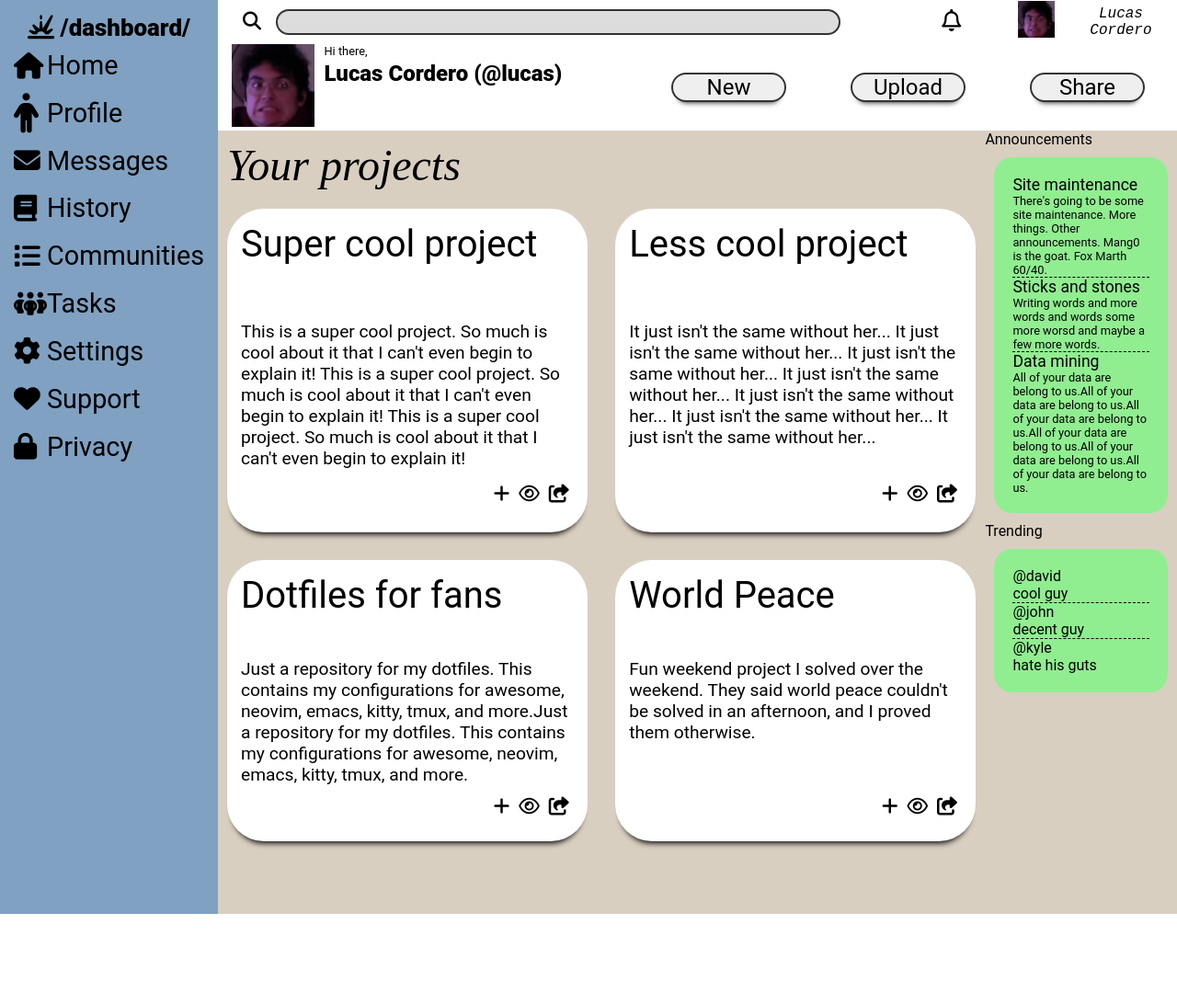
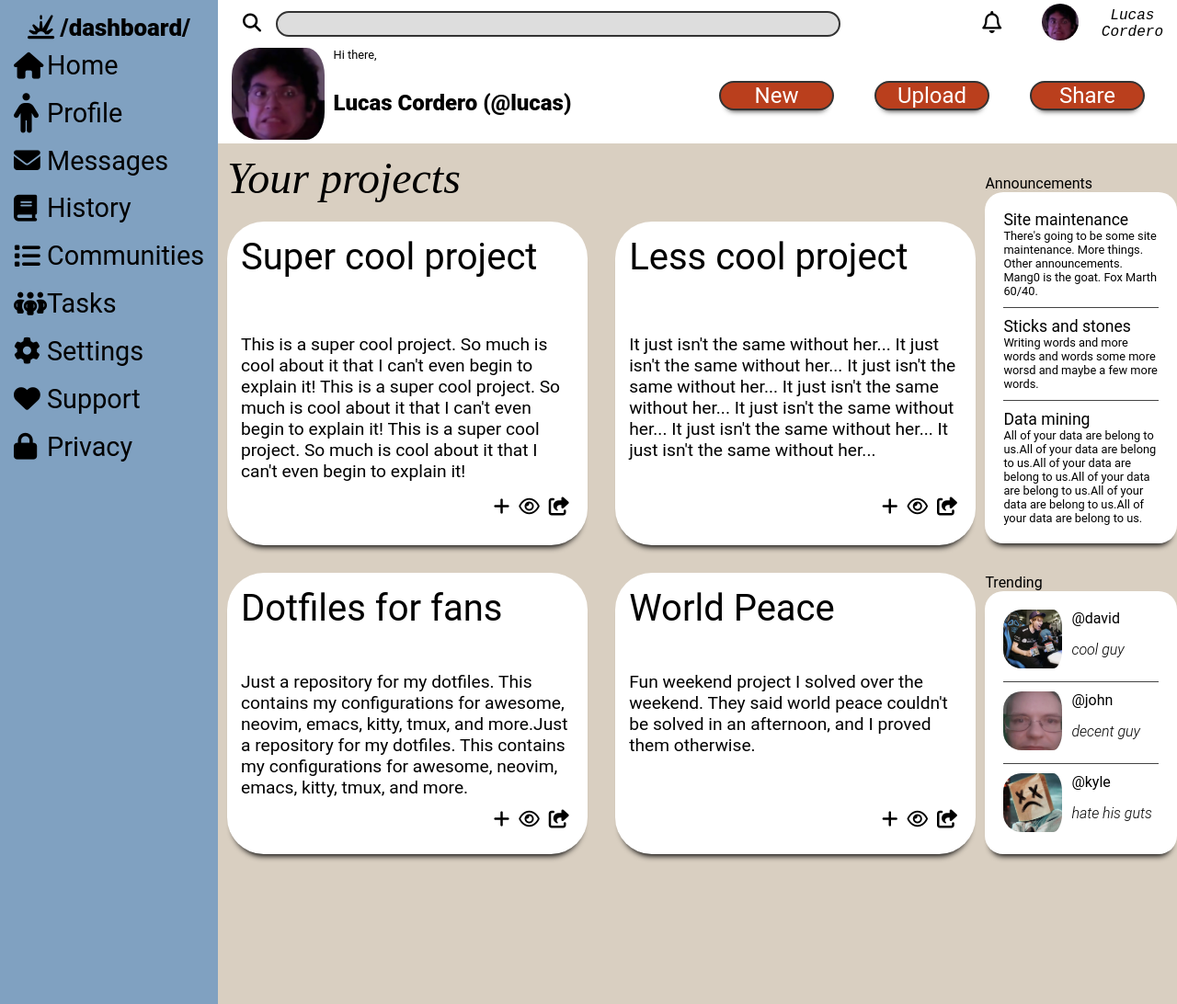
Before and after one commit to tokisuno/grid-dashboard, a plain HTML site: page index.html in a window 1280 px wide. Shown: the whole page at 92% size. Before the commit the page ends 994 px from the top, so only its background shows below. Drawn offline with Linux system fonts and the light colour scheme.

Commit message:
im finished...

```diff
--- a/index.html
+++ b/index.html
@@ -39,6 +39,7 @@
             <i class="fa-solid fa-magnifying-glass fa-lg"></i>
             <input type="text" />
           </div>
+          <div class="search-right">
             <div class="notifs">
               <i class="fa-regular fa-bell fa-xl"></i>
             </div>
@@ -46,6 +47,7 @@
               <img src="./images/tokisuno.png" alt="profile picture">
             </div>
             <div class="name">Lucas Cordero</div>
+          </div>
         </div>
         <div class="menu">
           <div class="menu-container">
@@ -165,17 +167,23 @@
             <div class="widget-title">Trending</div>
             <div class="trending-container">
               <div class="user">
-                <div class="pfp"></div>
+                <div class="pfp">
+                  <img src="./images/LEFFEN.png" alt="">
+                </div>
                 <div class="username">@david</div>
                 <div class="mission">cool guy</div>
               </div>
               <div class="user">
-                <div class="pfp"></div>
+                <div class="pfp">
+                  <img src="./images/m2k.jpg" alt="">
+                </div>
                 <div class="username">@john</div>
                 <div class="mission">decent guy</div>
               </div>
               <div class="user">
-                <div class="pfp"></div>
+                <div class="pfp">
+                  <img src="./images/boxman.png" alt="">
+                </div>
                 <div class="username">@kyle</div>
                 <div class="mission">hate his guts</div>
               </div>
--- a/style.css
+++ b/style.css
@@ -3,7 +3,6 @@
   --body-colour: #d9cfc1;
   --button-colour: #ba3f1d;
 }
-
 
 * {
 	margin: 0;
@@ -66,7 +65,6 @@ body * {
 	grid-template-rows: 1fr 2fr;
 	grid-column: 2;
 	grid-row: 1;
-	align-items: center;
 
   padding-left: 15px;
   padding-right: 15px;
@@ -78,13 +76,14 @@ body * {
 	display: grid;
   align-items: center;
 
-	grid-template-columns: minmax(0, 8fr) 1fr 1fr 1fr;
+	grid-template-columns: 2fr 1fr;
 }
 
 .search-bar{
   min-height: 0;
   min-width: 0;
-  align-self: center;
+
+  align-items: center;
   grid-column: 1;
 }
 .search-bar i {
@@ -101,39 +100,47 @@ body * {
   border: 2px solid #333;
 }
 
-.search > .notifs,
-.search > .pfp,
-.search > .name {
+.search-right {
+  margin-left: auto;
+  display: flex;
+  gap: 15px;
+}
+.search-right > * {
+  flex: 1;
+}
+
+.search > .search-right > .notifs,
+.search > .search-right > .pfp,
+.search > .search-right > .name {
   font: 1rem monospace;
   font-style: oblique;
   align-content: center;
   align-items: center;
   text-align: center;
 }
-.search > .pfp img {
+.search > .search-right > .pfp img {
   height: 40px;
   max-height: 64px;
+  border-radius: 50px;
 }
 
 
-.menu-container > .pfp img {
-  padding-right: 10px;
-  height: 90px;
-  max-height: 100px;
-}
-
 .menu {
 	grid-row: 2;
-	display: grid;
+
+  display: flex;
 	align-items: center;
-	grid-template-columns: 1fr 1fr;
 }
 
 .menu-container {
-	display: grid;
-	grid-template-columns: 1fr 3fr;
-	grid-template-rows: 1fr 4fr;
-  max-height: 150px;
+  display: grid;
+}
+
+.menu-container > .pfp img {
+  padding-right: 10px;
+  height: 100px;
+  max-height: 120px;
+  border-radius: 30px;
 }
 
 .menu-container > .pfp {
@@ -156,19 +163,20 @@ body * {
 }
 
 .menu > .buttons {
-	display: grid;
-	grid-template-columns: 1fr 1fr 1fr;
-	margin: auto;gap:30px;
+  align-content: flex-end;
+  margin-left: auto;
+  gap: 30px;
 }
 
 .buttons > button {
 	font-size: 1.5em;
 	max-width: 150px;
-	overflow: hidden;
 	white-space: nowrap;
 	border-radius: 20px;
 	margin: 20px;
 	width: 125px;
+  background-color: var(--button-colour);
+  color: white;
 
   border: 2px solid #333;
 
@@ -223,6 +231,12 @@ body * {
 	grid-template-rows: 2fr 3fr 1fr;
   border-radius: 40px;
   background: white;
+}
+
+.content,
+.announcements > .widget-container,
+.trending > .trending-container {
+  overflow: visible;
   box-shadow: 0 8px 6px -6px black;
 }
 
@@ -260,21 +274,23 @@ body * {
 	align-self: center;
 }
 
+.widget-container > div:not(:last-child),
+.trending-container > div:not(:last-child) {
+  border-bottom: solid 1px #444;
+  padding-bottom: 10px;
 
-.widget-container > div:not(:last-child){
-    border-bottom: dashed 1px #000;
-}
-
-
-.trending-container > div:not(:last-child){
-    border-bottom: dashed 1px #000;
+  justify-content: space-between;
+  flex: 1 1 auto;
 }
 
 .widget-container {
-  margin: 10px;
+  display: flex;
+  flex-direction: column;
+  gap: 10px;
+
   padding: 20px;
   border-radius: 20px;
-	background-color: lightgreen;
+	background-color: white;
 }
 .announce-header {
 	font-size: 1.1rem;
@@ -290,8 +306,46 @@ body * {
 }
 
 .trending-container{
-  margin: 10px;
+  display: flex;
+  flex-direction: column;
+  gap: 10px;
+
   padding: 20px;
   border-radius: 20px;
-	background-color: lightgreen;
+	background-color: white;
+
+
 }
+
+.trending-container > .user {
+  display: grid;
+
+  grid-template-columns: 1fr 2fr;
+  grid-template-rows: 1fr 1fr;
+}
+
+.user > .pfp img{
+  height: 64px;
+  width: 64px;
+  padding-right: 10px;
+  border-radius: 20px;
+}
+.user > .pfp {
+  grid-column: 1;
+  grid-row: 1/span 2;
+}
+
+.user > .username,
+.user > .mission {
+  grid-column: 2;
+}
+
+.user > .username {
+  grid-row: 1;
+}
+
+.user > .mission {
+  grid-row: 2;
+  font-weight: 300;
+  font-style: oblique;
+}
```
Lines whose indentation alone changed are shown as unchanged.
